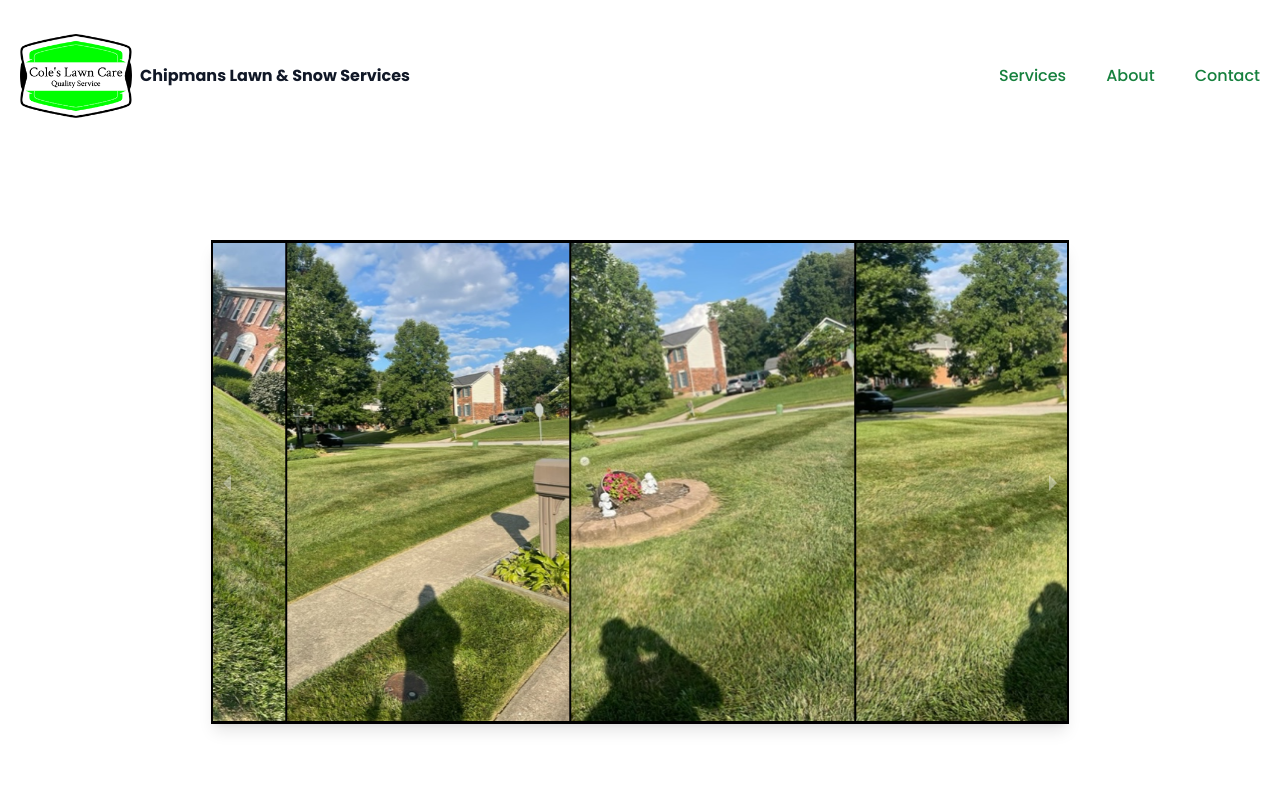
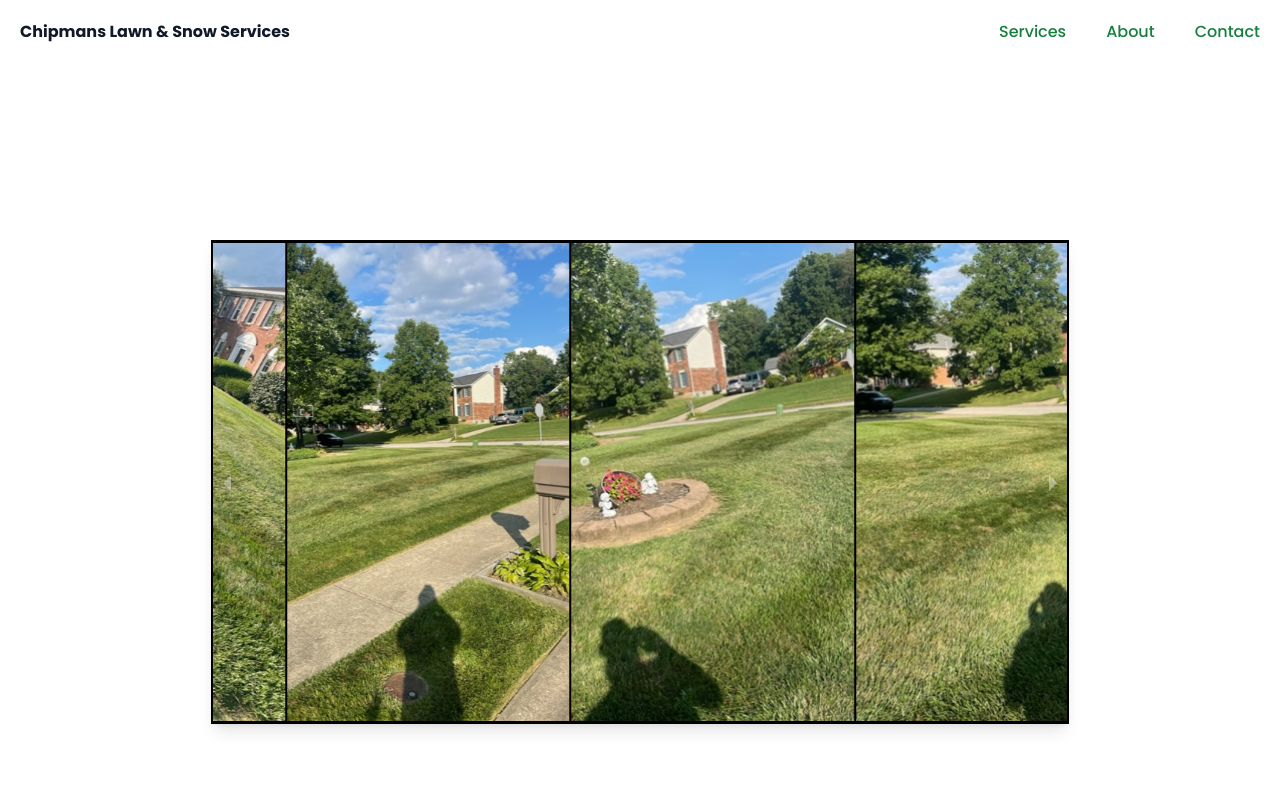
Before and after one commit to cdepaul06/ChipmansLawn, a React (Vite) app: page / in a window 1280 px wide. Shown: the top 800 px of the page. Built offline with nearby package versions, Linux system fonts and the light colour scheme.

Commit message:
final final

```diff
--- a/src/components/Navigation/Navigation.jsx
+++ b/src/components/Navigation/Navigation.jsx
@@ -1,7 +1,7 @@
 import React, { useState } from "react";
 import { Link } from "react-router-dom";
 import { navLinks } from "../../constants";
-import { BusinessLogo } from "../../assets";
+import { BusinessLogo } from "../../assets"; // ! If you have a business logo, import it here and uncomment line 18-22
 import { Link as ScrollLink } from "react-scroll";
 
 const Navigation = () => {
@@ -15,11 +15,11 @@ const Navigation = () => {
           className='flex items-center gap-2'
           onClick={() => window.scrollTo(0, 0)}
         >
-          <img
+          {/* <img
             src={BusinessLogo}
             alt='logo'
             className='w-[7rem] h-[7rem] object-contain'
-          />
+          /> */}
           <p className='text-gray-900 font-bold cursor-pointer flex'>
             Chipmans Lawn & Snow Services
           </p>
```
